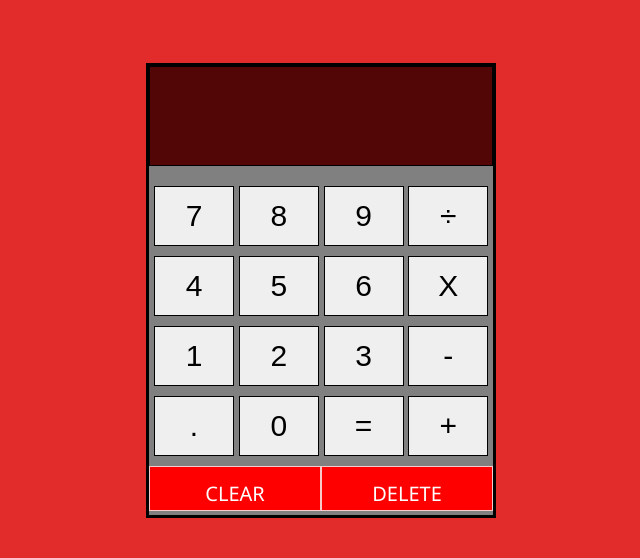
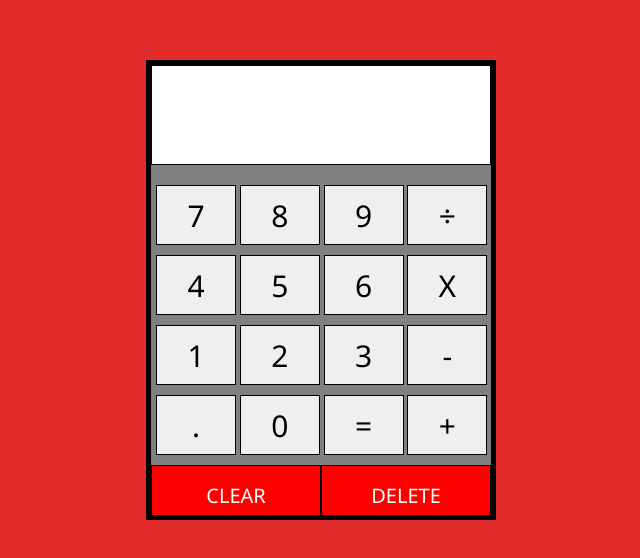
Before and after one commit to benlaird7/Calculator, a plain HTML site: page index.html in a window 1280 px wide. Shown: the part 110-668 px from the top of the page, without its empty margins (319-959 px from the left). Drawn offline with Linux system fonts and the light colour scheme.

Commit message:
cleaned up styles

```diff
--- a/styles.css
+++ b/styles.css
@@ -2,6 +2,7 @@
     box-sizing: border-box;
     margin: 0;
     padding: 0;
+    font-family: 'Segoe UI', Tahoma, Geneva, Verdana, sans-serif;
 }
 body {
     background-color: rgb(226, 43, 43);
@@ -24,9 +25,9 @@ body {
 }
 
 .calculator {
-    height: 455px;
+    height: 460px;
     width: 350px;
-    border: 3px solid black;
+    border: 5px solid black;
     max-width: 50%;
     max-width: 1000px;
     min-width: 350px;
@@ -65,8 +66,7 @@ button:hover {
 
 .display {
     grid-column: 1 / -1;
-    background-color: rgb(82, 6, 6);
-    color: white;
+    background-color: white;
     display: flex;
     align-items: flex-end;
     justify-content: space-around;
@@ -86,24 +86,22 @@ button:hover {
 
 .clear {
     width: 50%;
-    height: 45px;
+    height: 51px;
     background-color: red;
     color: white;
     text-align: center;
     padding-top: 10px;
-    border: 1px solid #F7CAC9;
     font-size: 20px;
     font-family: 'Segoe UI', Tahoma, Geneva, Verdana, sans-serif;
 }
 
 .delete {
     width: 50%;
-    height: 45px;
+    height: 51px;
     background-color: red;
     color: white;
     text-align: center;
     padding-top: 10px;
-    border: 1px solid #F7CAC9;
     font-size: 20px;
     font-family: 'Segoe UI', Tahoma, Geneva, Verdana, sans-serif;
     float: right;
```
